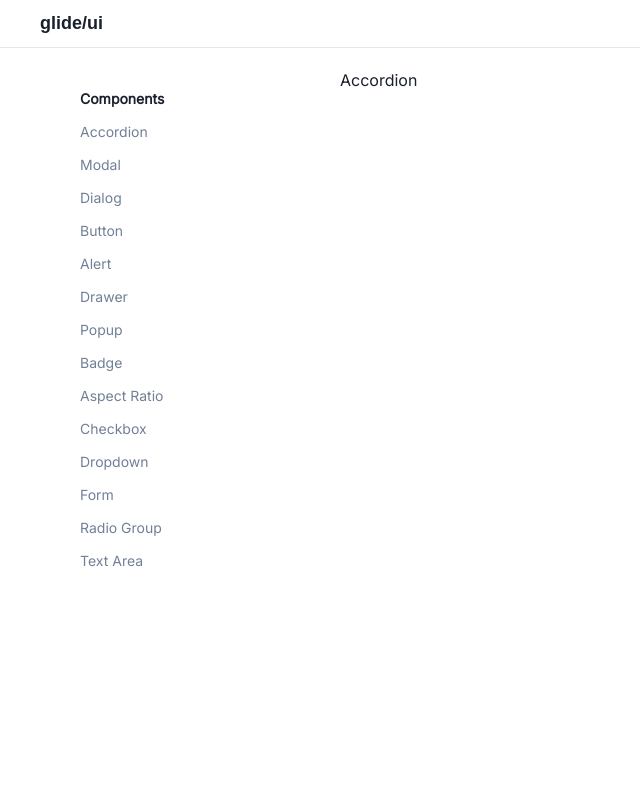
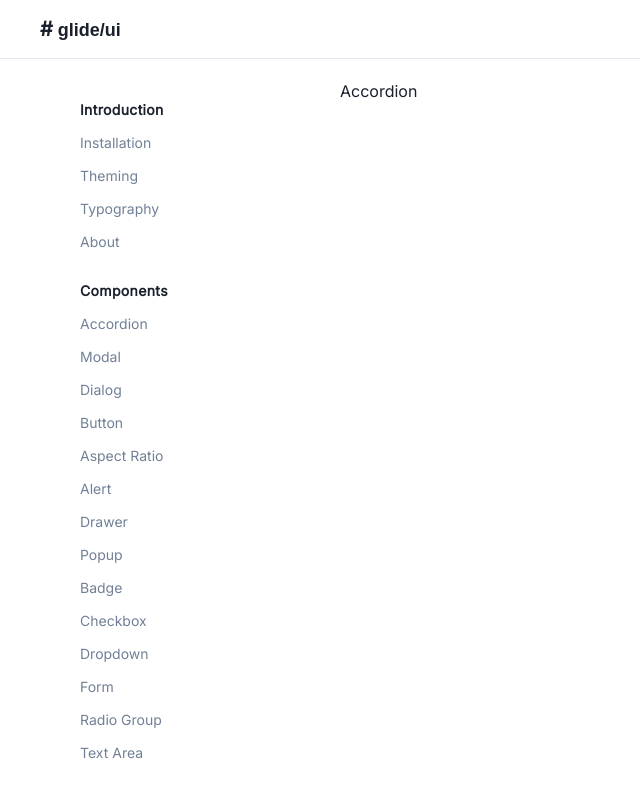
Before and after one commit to Craftzmen/glide-ui, a React (Create React App) app: page /accordion in a window 1280 px wide. Shown: the top 798 px of the page, without its empty margins (0-640 px from the left). Built offline with nearby package versions, Linux system fonts and the light colour scheme; a web font is replaced by a local one.

Commit message:
feat(app): basis

```diff
--- a/src/Documentation.js
+++ b/src/Documentation.js
@@ -7,9 +7,13 @@ import Sidebar from "./Sidebar";
 const Documentation = () => {
     return (
         <Box boxSizing="border-box" >
-            <Navbar />
+            <Box position={'sticky'} top={0} >
+                <Navbar />
+            </Box>
             <Box display={"flex"}>
-                <Sidebar/>
+                <Box>
+                    <Sidebar/>
+                </Box>
                 <Box padding={'20px'}  >
                     <Outlet/>
                 </Box>
--- a/src/Navbar.js
+++ b/src/Navbar.js
@@ -4,9 +4,9 @@ import { Link } from 'react-router-dom'
 
 const Navbar = () => {
     return (
-        <Box display={'flex'} width={'100%'} px={10} py={2.5} borderBottom={'1px'} borderColor={'gray.200'} >
+        <Box display={'flex'} width={'100%'} px={10} py={3.5} borderBottom={'1px'} borderColor={'gray.200'} backgroundColor={'white'} zIndex={1} >
             <Link to='/' >
-                <Text fontFamily={'sans-serif'} fontWeight={'bold'} fontSize={'lg'}  >glide/ui</Text>
+                <Text fontFamily={'sans-serif'} fontWeight={'bold'} fontSize={'lg'}  ><Box fontSize={'xl'} display={'inline'} >#</Box> glide/ui</Text>
             </Link>
         </Box>
     )
--- a/src/Routes.js
+++ b/src/Routes.js
@@ -1,13 +1,14 @@
 import React from "react";
 import { Routes as ReactRoutes, Route } from "react-router-dom";
 import Documentation from "./Documentation";
+import Accordion from "./components/Accordion";
 
 const Routes = () => {
     return (
         <div>
             <ReactRoutes>
                 <Route path="/" element={<Documentation />}>
-                    <Route path="accordion" element={<h1>Accordion</h1>} />
+                    <Route path="accordion" element={<Accordion/>} />
                     <Route path="modal" element={<h1>Modal</h1>} />
                     <Route path="dialog" element={<h1>Dialog</h1>} />
                     <Route path="button" element={<h1>Button</h1>} />
--- a/src/Sidebar.js
+++ b/src/Sidebar.js
@@ -6,22 +6,33 @@ const Sidebar = () => {
     return (
         <div>
             <Box width={80} height={"100vh"} px={20} py={10} fontSize={'sm'} >
-                <Text fontWeight={'semibold'} >Components</Text>
+                <Box>
+                    <Text fontWeight={'semibold'} letterSpacing={'wide'} >Introduction</Text>
+                    <Box mt={3} display={'flex'} flexDirection={'column'} gap={'3'} textColor={'gray.500'} >
+                        <Link to={"accordion"}> Installation </Link>
+                        <Link to={"modal"}> Theming </Link>
+                        <Link to={"dialog"}> Typography </Link>
+                        <Link to={"button"}> About </Link>
+                    </Box>
+                </Box>
+                <Box mt={7} >
+                    <Text fontWeight={'semibold'} letterSpacing={'wide'} >Components</Text>
                     <Box mt={3} display={'flex'} flexDirection={'column'} gap={'3'} textColor={'gray.500'} >
                         <Link to={"accordion"}> Accordion </Link>
                         <Link to={"modal"}> Modal </Link>
                         <Link to={"dialog"}> Dialog </Link>
                         <Link to={"button"}> Button </Link>
+                        <Link to={"aspect-ratio"} >Aspect Ratio</Link>
                         <Link to={"alert"}> Alert </Link>
                         <Link to={"drawer"}> Drawer </Link>
                         <Link to={"popup"}> Popup </Link>
                         <Link to={"badge"}> Badge </Link>
-                    <Link to="aspect-ratio" >Aspect Ratio</Link>
-                    <Link to="checkbox" >Checkbox</Link>
-                    <Link to="dropdown" >Dropdown</Link>
-                    <Link to="form" >Form</Link>
-                    <Link to="radio-group" >Radio Group</Link>
-                    <Link to="text-area" >Text Area</Link>
+                        <Link to={"checkbox"} >Checkbox</Link>
+                        <Link to={"dropdown"} >Dropdown</Link>
+                        <Link to={"form"} >Form</Link>
+                        <Link to={"radio-group"} >Radio Group</Link>
+                        <Link to={"text-area"} >Text Area</Link>
+                    </Box>
                 </Box>
             </Box>
         </div>
--- /dev/null
+++ b/src/components/Accordion.js
@@ -0,0 +1,11 @@
+import React from 'react'
+
+const Accordion = () => {
+  return (
+    <div>
+      Accordion
+    </div>
+  )
+}
+
+export default Accordion
```
Also changed, not shown: 1 other file (tests, documents, lock files or other folders). Lines whose indentation alone changed are shown as unchanged.
